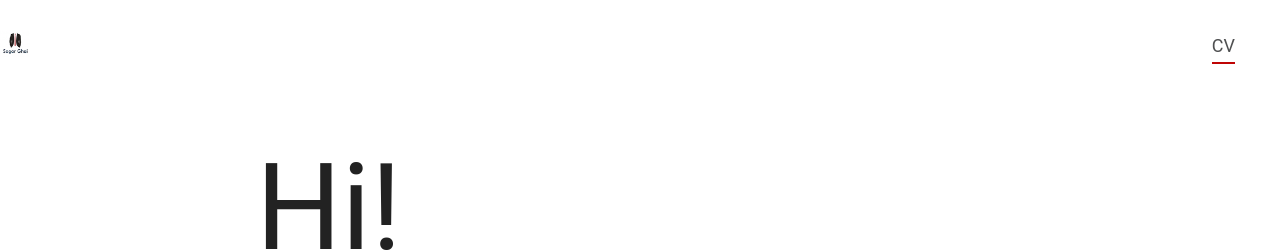
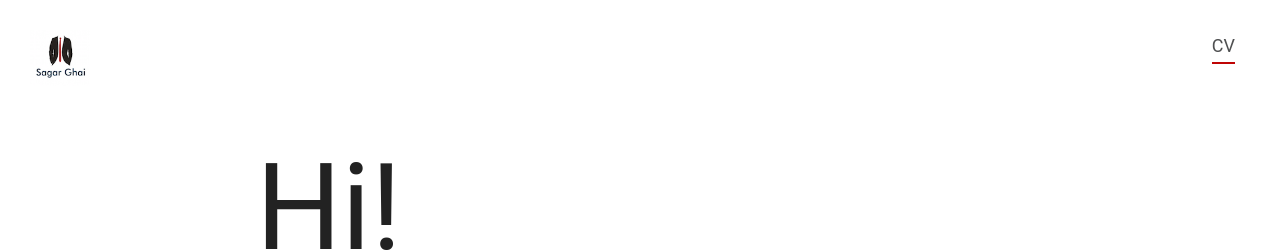
Before and after one commit to sagarghai/sagarghai.github.io, a Jekyll site: the page built from index.html, in a window 1280 px wide. Shown: the top 252 px of the page. Built offline with Jekyll 4.4.1, drawn with Linux system fonts in a browser that asks for light colours.

Commit message:
nav changes

```diff
--- a/_layouts/default.html
+++ b/_layouts/default.html
@@ -21,7 +21,7 @@
     <div class="nav">
         <h1 class="nav-logo">
     <a href="/">
-      <img src="/images/logo.png" alt="SagarGhai" class="social-icon">
+      <img src="/images/logo.png" alt="SagarGhai" style="width:60px;">
     </a>
         </h1>
         <ul class="nav-menu">
--- a/css/main.css
+++ b/css/main.css
@@ -143,7 +143,7 @@ p {
 .nav-logo a {
     border: none;
     margin-top: 30px;
-    margin-top: 30px;
+    margin-left: 30px;
 }
 
 .nav-menu {
```
